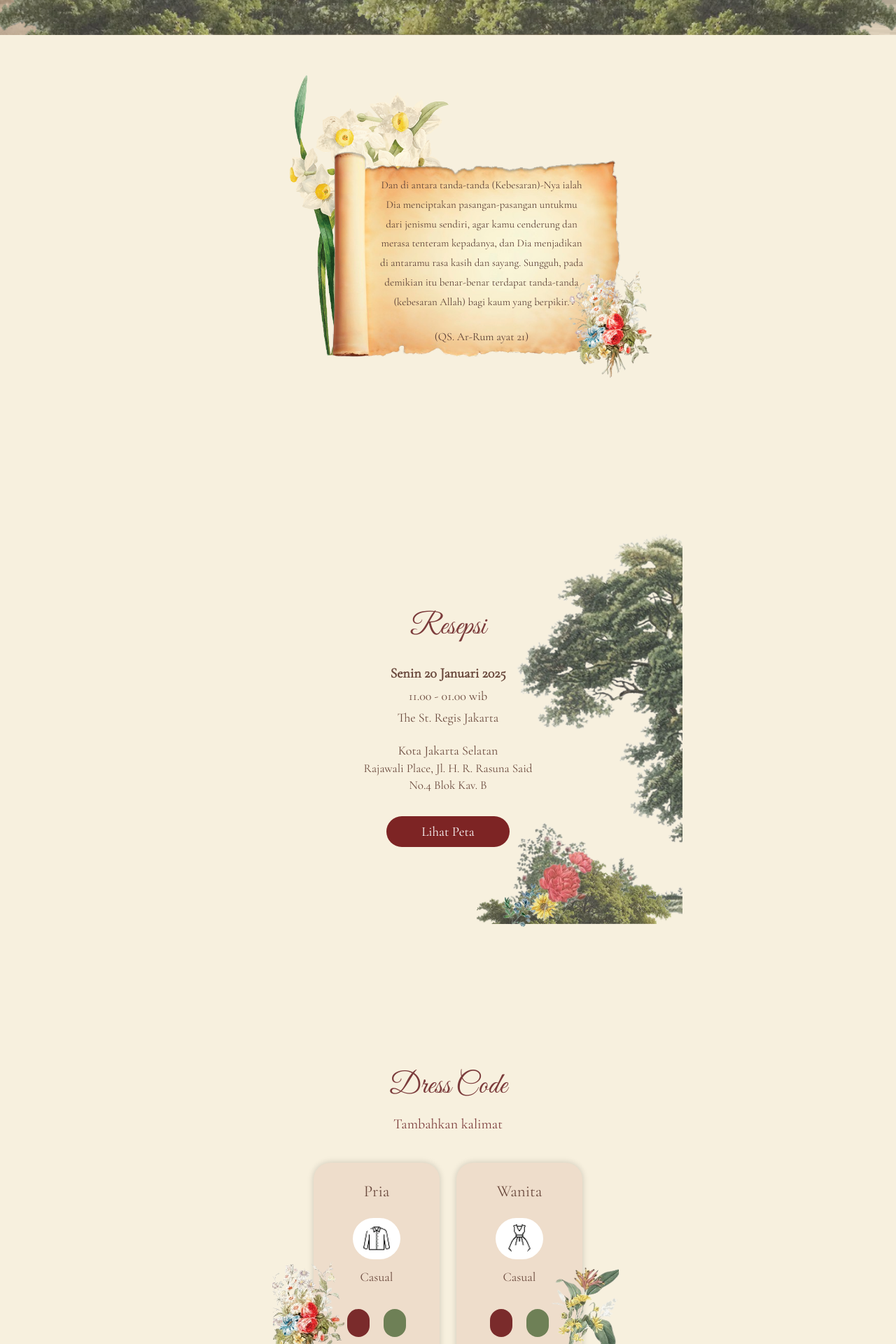
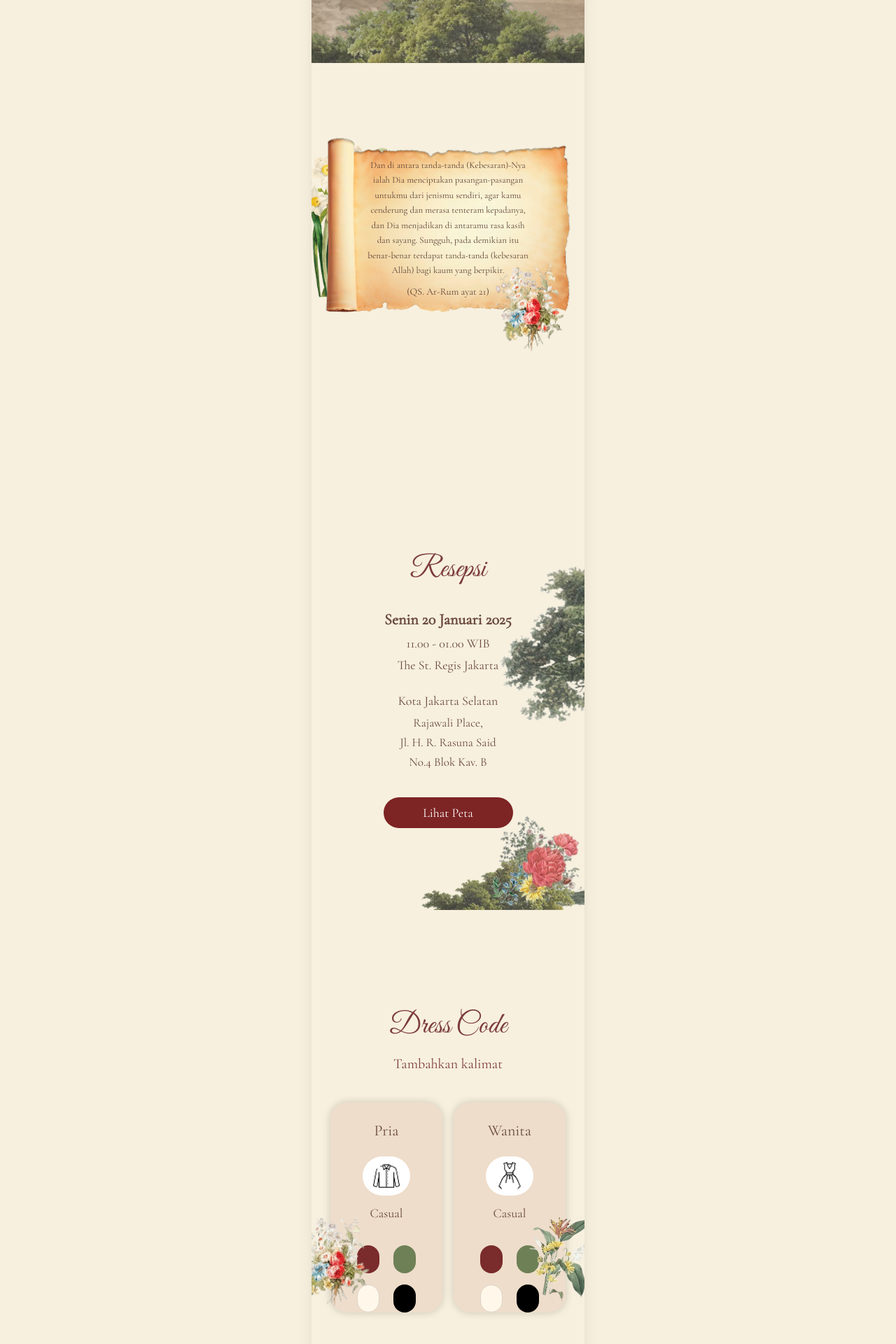
Before and after one commit to muhamadrafi999/Section-Sunda, a React (Vite) app: page / in a window 1280 px wide. Shown: the part 880-2800 px from the top of the page at 70% size. Built offline with nearby package versions, Linux system fonts and the light colour scheme.

Commit message:
mobile view

```diff
--- a/src/components/DressCodeComp.jsx
+++ b/src/components/DressCodeComp.jsx
@@ -5,61 +5,82 @@ import CasualDressWoman from "../assets/images/casual-dress-woman.png";
 
 function DressCodeComp() {
   return (
-    <section className="bg-[#F7F0DE] py-24 flex justify-center overflow-hidden">
-      <div className="relative w-125 flex flex-col items-center">
+    <section className="bg-[#F7F0DE] py-16 flex justify-center overflow-hidden">
+
+      <div className="relative w-[390px] flex flex-col items-center">
+
         <h1 className="font-title text-[42px] text-[#7B3B3B]">
           Dress Code
         </h1>
+
         <p className="font-body text-[20px] text-[#7B3B3B] mt-2 mb-10">
           Tambahkan kalimat
         </p>
-        <div className="flex gap-6">
-          <div className="w-45 h-76.25 rounded-3xl bg-[#EEDDCB] shadow-[0_0_10px_rgba(0,0,0,0.18)] flex flex-col items-center pt-6">
-            <h2 className="font-body text-[23px] text-[#6B4A3E]">
+
+        <div className="flex gap-4">
+
+          <div className="w-[160px] h-[300px] rounded-[24px] bg-[#EEDDCB] shadow-[0_0_12px_rgba(0,0,0,.18)] flex flex-col items-center pt-6">
+
+            <h2 className="font-body text-[22px] text-[#6B4A3E]">
               Pria
             </h2>
-            <div className="w-17 h-17 rounded-full bg-white flex items-center justify-center mt-5">
+
+            <div className="w-[68px] h-[68px] rounded-full bg-white flex items-center justify-center mt-5">
               <img src={CasualDressMen} alt="" className="w-10" />
             </div>
+
             <p className="font-body text-[18px] text-[#6B4A3E] mt-3">
               Casual
             </p>
+
             <div className="grid grid-cols-2 gap-x-5 gap-y-4 mt-8">
-              <div className="w-8 h-10 rounded-full bg-[#7A2B2B]"></div>
-              <div className="w-8 h-10 rounded-full bg-[#6E8056]"></div>
-              <div className="w-8 h-10 rounded-full bg-[#FFF8EA] border border-[#E5D7C6]"></div>
-              <div className="w-8 h-10 rounded-full bg-black"></div>
+              <div className="w-8 h-10 rounded-[999px] bg-[#7A2B2B]"></div>
+              <div className="w-8 h-10 rounded-[999px] bg-[#6E8056]"></div>
+              <div className="w-8 h-10 rounded-[999px] bg-[#FFF8EA] border border-[#DDD2C5]"></div>
+              <div className="w-8 h-10 rounded-[999px] bg-black"></div>
             </div>
+
           </div>
-          <div className="w-45 h-76.25 rounded-3xl bg-[#EEDDCB] shadow-[0_0_10px_rgba(0,0,0,0.18)] flex flex-col items-center pt-6">
-            <h2 className="font-body text-[23px] text-[#6B4A3E]">
+
+          <div className="w-[160px] h-[300px] rounded-[24px] bg-[#EEDDCB] shadow-[0_0_12px_rgba(0,0,0,.18)] flex flex-col items-center pt-6">
+
+            <h2 className="font-body text-[22px] text-[#6B4A3E]">
               Wanita
             </h2>
-            <div className="w-17 h-17 rounded-full bg-white flex items-center justify-center mt-5">
+
+            <div className="w-[68px] h-[68px] rounded-full bg-white flex items-center justify-center mt-5">
               <img src={CasualDressWoman} alt="" className="w-10" />
             </div>
+
             <p className="font-body text-[18px] text-[#6B4A3E] mt-3">
               Casual
             </p>
+
             <div className="grid grid-cols-2 gap-x-5 gap-y-4 mt-8">
-              <div className="w-8 h-10 rounded-full bg-[#7A2B2B]"></div>
-              <div className="w-8 h-10 rounded-full bg-[#6E8056]"></div>
-              <div className="w-8 h-10 rounded-full bg-[#FFF8EA] border border-[#E5D7C6]"></div>
-              <div className="w-8 h-10 rounded-full bg-black"></div>
+              <div className="w-8 h-10 rounded-[999px] bg-[#7A2B2B]"></div>
+              <div className="w-8 h-10 rounded-[999px] bg-[#6E8056]"></div>
+              <div className="w-8 h-10 rounded-[999px] bg-[#FFF8EA] border border-[#DDD2C5]"></div>
+              <div className="w-8 h-10 rounded-[999px] bg-black"></div>
             </div>
+
           </div>
+
         </div>
+
         <img
           src={ManyLeftFlower}
           alt=""
-          className="absolute left-0 bottom-0 w-34 animate-left-bush"
+          className="absolute left-[-8px] bottom-[-6px] w-[120px] animate-left-bush"
         />
+
         <img
           src={YellowRedFlower}
           alt=""
-          className="absolute right-0 bottom-0 w-30 animate-right-flower"
+          className="absolute right-[-10px] bottom-0 w-[105px] animate-right-flower"
         />
+
       </div>
+
     </section>
   );
 }
--- a/src/components/HeroMobileComp.jsx
+++ b/src/components/HeroMobileComp.jsx
@@ -12,62 +12,79 @@ import Flower17 from "../assets/images/el-flower-17.png";
 function HeroMobileComp() {
   return (
     <section className="relative w-full h-[930px] overflow-hidden bg-[#F7F0DE]">
+
       <img src={BgOverlay} alt="" className="absolute inset-0 w-full h-full object-cover" />
-      <img src={Tree} alt="" className="absolute -top-0 -left-8 w-48 z-10" />
+
+      <img src={Tree} alt="" className="absolute top-0 -left-8 w-48 z-10" />
+
       <div className="absolute top-24 left-1/2 -translate-x-1/2 flex flex-col items-center z-20">
         <p className="font-body text-[18px] text-[#6E4A42]">
           Wedding Invitation
         </p>
+
         <h1 className="font-title text-[44px] text-[#6C2E37] mt-2">
           Bryan & Anne
         </h1>
+
         <p className="font-body text-[18px] text-[#6E4A42] mt-2">
           #PromDateToLifeMate
         </p>
       </div>
+
       <div className="absolute top-[235px] left-1/2 -translate-x-1/2 w-[255px] h-[390px] z-20">
+
         <img src={Frame} alt="" className="absolute inset-0 w-full h-full z-20" />
+
         <img
           src={BrideGroom}
           alt=""
-          className="absolute left-1/2 -translate-x-1/2 top-[18px] w-[208px] h-[345px] object-cover rounded-t-[120px] rounded-b-[120px] z-10"
+          className="absolute left-1/2 -translate-x-1/2 top-[18px] w-[208px] h-[345px] rounded-t-[120px] rounded-b-[120px] object-cover z-10"
         />
+
         <img
           src={Flower17}
           alt=""
-          className="absolute -left-22 bottom-1 w-50 z-30"
+          className="absolute -left-[92px] bottom-[4px] w-[200px] z-30 animate-left-bush"
         />
+
         <img
           src={Flower13}
           alt=""
-          className="absolute -left-22 bottom-4 w-40 z-40"
+          className="absolute -left-[78px] bottom-[18px] w-[160px] z-40 animate-left-flower"
         />
+
         <img
           src={Flower28}
           alt=""
-          className="absolute right-0 bottom-2 w-24 z-50"
+          className="absolute right-[2px] bottom-[10px] w-[96px] z-40 animate-tall-flower"
         />
+
         <img
           src={Flower30}
           alt=""
-          className="absolute right-5 bottom-2 w-13 z-40"
+          className="absolute right-[18px] bottom-[8px] w-[52px] z-50 animate-right-flower"
         />
+
         <img
           src={TopRightFlower}
           alt=""
-          className="absolute right-0 bottom-8 w-30 z-50"
+          className="absolute right-0 bottom-[34px] w-[120px] z-50 animate-top-flower"
         />
+
       </div>
-            <img
-        src={Bush}
-        alt=""
-        className="absolute -left-6 bottom-0 w-200 z-50"
-      />
+
       <img
         src={Bush}
         alt=""
-        className="absolute -right-6 bottom-0 w-200 scale-x-[-1] z-50"
+        className="absolute -left-12 bottom-0 w-[430px] z-50"
       />
+
+      <img
+        src={Bush}
+        alt=""
+        className="absolute -right-12 bottom-0 w-[430px] scale-x-[-1] z-50"
+      />
+
     </section>
   );
 }
--- a/src/components/ReceptionComp.jsx
+++ b/src/components/ReceptionComp.jsx
@@ -6,57 +6,74 @@ import SunFlower from "../assets/images/sun-flower.png";
 
 function ReceptionComp() {
   return (
-    <section className="bg-[#F7F0DE] py-24 flex justify-center overflow-hidden">
-      <div className="relative w-107.5 h-130 flex flex-col items-center">
-        <h1 className="font-title text-[42px] text-[#7B3B3B] mt-14">
+    <section className="bg-[#F7F0DE] py-16 flex justify-center overflow-hidden">
+
+      <div className="relative w-[390px] h-[540px] flex flex-col items-center">
+
+        <h1 className="font-title text-[42px] text-[#7B3B3B] mt-4">
           Resepsi
         </h1>
-        <p className="font-body text-[20px] font-semibold text-[#6B4A3E] mt-5">
+
+        <p className="font-body text-[22px] font-semibold text-[#6B4A3E] mt-6">
           Senin 20 Januari 2025
         </p>
+
         <p className="font-body text-[18px] text-[#6B4A3E] mt-1">
-          11.00 - 01.00 wib
+          11.00 - 01.00 WIB
         </p>
+
         <p className="font-body text-[18px] text-[#6B4A3E] mt-1">
           The St. Regis Jakarta
         </p>
-        <p className="font-body text-[18px] text-[#6B4A3E] mt-5">
+
+        <p className="font-body text-[18px] text-[#6B4A3E] mt-6">
           Kota Jakarta Selatan
         </p>
-        <p className="font-body text-[17px] text-[#6B4A3E] leading-6 text-center">
-          Rajawali Place, Jl. H. R. Rasuna Said
+
+        <p className="font-body text-[17px] leading-7 text-[#6B4A3E] text-center mt-1">
+          Rajawali Place,
+          <br />
+          Jl. H. R. Rasuna Said
           <br />
           No.4 Blok Kav. B
         </p>
-        <button className="mt-8 w-44 h-11 rounded-full bg-[#7D2424] text-white font-body text-[19px]">
+
+        <button className="mt-9 w-[185px] h-[44px] rounded-full bg-[#7D2424] text-white font-body text-[18px]">
           Lihat Peta
         </button>
+
         <img
           src={RightTree}
           alt=""
-          className="absolute bottom-5 -right-30 w-62.5 z-0"
+          className="absolute right-[-115px] bottom-2 w-[250px] z-0"
         />
+
         <img
           src={BgBush}
           alt=""
-          className="absolute bottom-2 left-64 w-70 z-0"
+          className="absolute right-[12px] bottom-[6px] w-[220px] z-0"
         />
+
         <img
           src={BlueFlower}
           alt=""
-          className="absolute bottom-1 right-20 w-14.5 z-10"
+          className="absolute right-[78px] bottom-[12px] w-[56px] z-10"
         />
+
         <img
           src={SunFlower}
           alt=""
-          className="absolute bottom-3 right-5 w-20 z-20"
+          className="absolute right-[14px] bottom-[16px] w-[82px] z-20"
         />
+
         <img
           src={TwoRedFlower}
           alt=""
-          className="absolute bottom-3 right-2 w-19.5 z-30"
+          className="absolute right-[8px] bottom-[10px] w-[82px] z-30"
         />
+
       </div>
+
     </section>
   );
 }
--- a/src/components/VerseComp.jsx
+++ b/src/components/VerseComp.jsx
@@ -4,48 +4,38 @@ import RightFlower from "../assets/images/el-flower-bucket-8.png";
 
 function VerseComp() {
   return (
-    <section className="bg-[#F7F0DE] py-24 flex justify-center overflow-hidden">
-
-      <div className="relative w-[430px] h-[470px]">
-
+    <section className="bg-[#F7F0DE] py-14 flex justify-center overflow-hidden">
+      <div className="relative w-[390px] h-[500px]">
         <img
           src={LeftFlower}
           alt=""
-          className="absolute right-35 bottom-22 w-110 z-10"
+          className="absolute -left-[95px] top-[35px] w-[250px] z-10 animate-left-bush"
         />
-
         <img
           src={Paper}
           alt=""
-          className="absolute left-10 top-16 w-150 z-20"
+          className="absolute left-1/2 top-[45px] -translate-x-1/2 w-[365px] z-20"
         />
-
-        <div className="absolute left-[118px] top-[105px] w-[290px] z-30 flex flex-col items-center">
-
-          <p className="font-body text-[15px] leading-[1.85] text-[#5C4036] text-center">
-            Dan di antara tanda-tanda (Kebesaran)-Nya ialah Dia
-            menciptakan pasangan-pasangan untukmu dari jenismu
-            sendiri, agar kamu cenderung dan merasa tenteram
-            kepadanya, dan Dia menjadikan di antaramu rasa kasih
-            dan sayang. Sungguh, pada demikian itu benar-benar
-            terdapat tanda-tanda (kebesaran Allah) bagi kaum yang
-            berpikir.
-          </p>
-
-          <p className="font-body text-[16px] text-[#5C4036] mt-6">
-            (QS. Ar-Rum ayat 21)
-          </p>
-
+        <div className="absolute left-1/2 top-[80px] -translate-x-1/2 w-[235px] z-30">
+            <p className="font-body text-[13px] leading-[1.65] text-[#5C4036] text-center">
+                Dan di antara tanda-tanda (Kebesaran)-Nya ialah Dia
+                menciptakan pasangan-pasangan untukmu dari
+                jenismu sendiri, agar kamu cenderung dan merasa
+                tenteram kepadanya, dan Dia menjadikan di antaramu
+                rasa kasih dan sayang. Sungguh, pada demikian itu
+                benar-benar terdapat tanda-tanda (kebesaran Allah)
+                bagi kaum yang berpikir.
+            </p>
+            <p className="font-body text-[14px] text-[#5C4036] text-center mt-2">
+                (QS. Ar-Rum ayat 21)
+            </p>
         </div>
-
         <img
           src={RightFlower}
           alt=""
-          className="absolute left-95 bottom-15 w-40 z-40"
+          className="absolute right-[0px] bottom-[130px] w-[130px] z-40 animate-right-flower"
         />
-
       </div>
-
     </section>
   );
 }
--- a/src/pages/Home.jsx
+++ b/src/pages/Home.jsx
@@ -10,7 +10,9 @@ import ThanksComp from "../components/ThanksComp";
 
 function Home() {
   return (
-    <div className="bg-[#F7F0DE]">
+    <div className="min-h-screen bg-[#F7F0DE] flex justify-center py-10">
+      <div className="w-[390px] bg-[#F7F0DE] overflow-hidden shadow-xl">
+
         <HeroMobileComp />
         <VerseComp />
         <ReceptionComp />
@@ -20,6 +22,8 @@ function Home() {
         <LiveFootageComp />
         <InstagramFilterComp />
         <ThanksComp />
+
+      </div>
     </div>
   );
 }
```
Also changed, not shown: src/components/AttendanceCard.jsx (+32 -14 lines), src/components/InstagramFilterComp.jsx (+22 -10 lines), src/components/LiveFootageComp.jsx (+36 -19 lines), src/components/PortraitComp.jsx (+28 -11 lines), src/components/ThanksComp.jsx (+31 -31 lines). Lines whose indentation alone changed are shown as unchanged.
